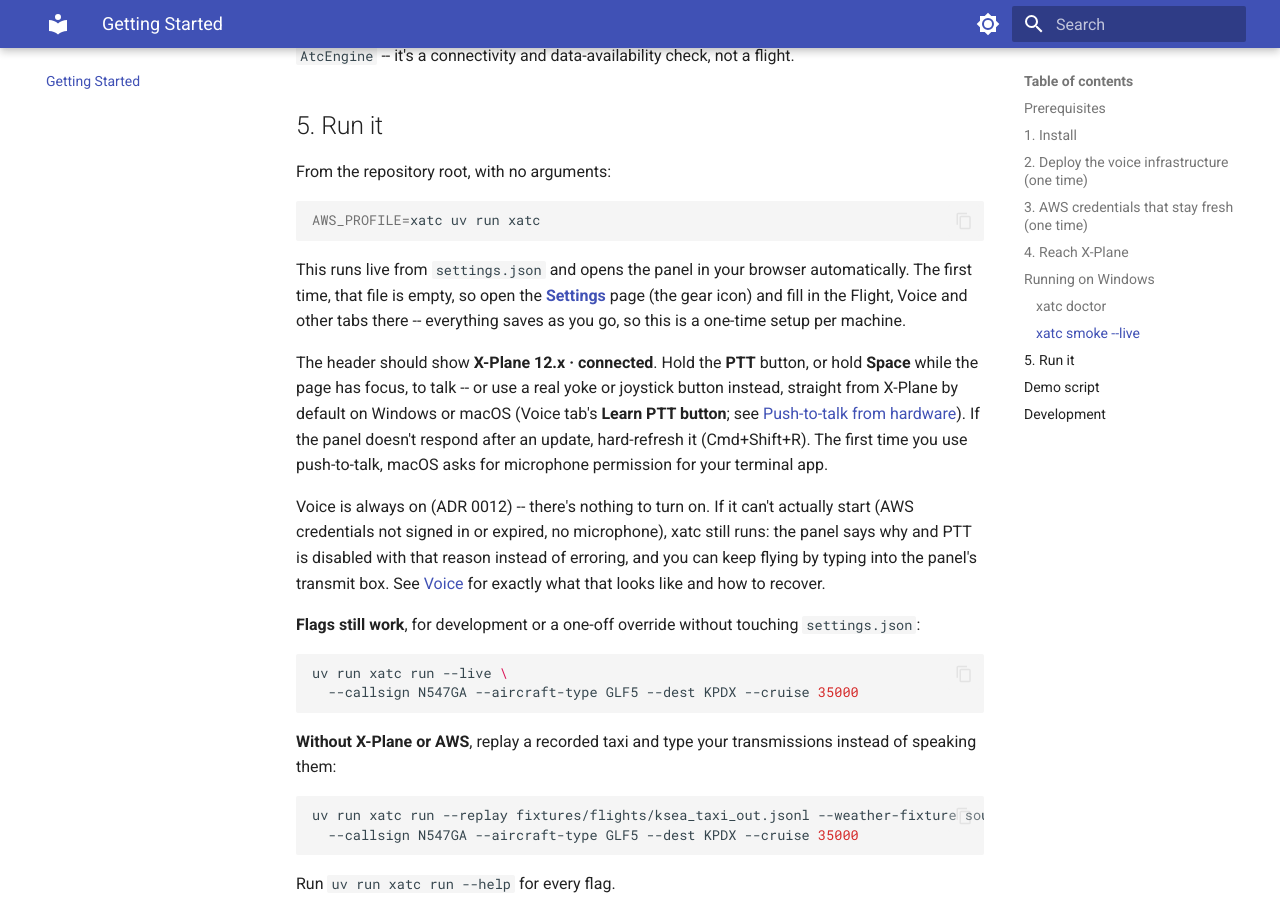
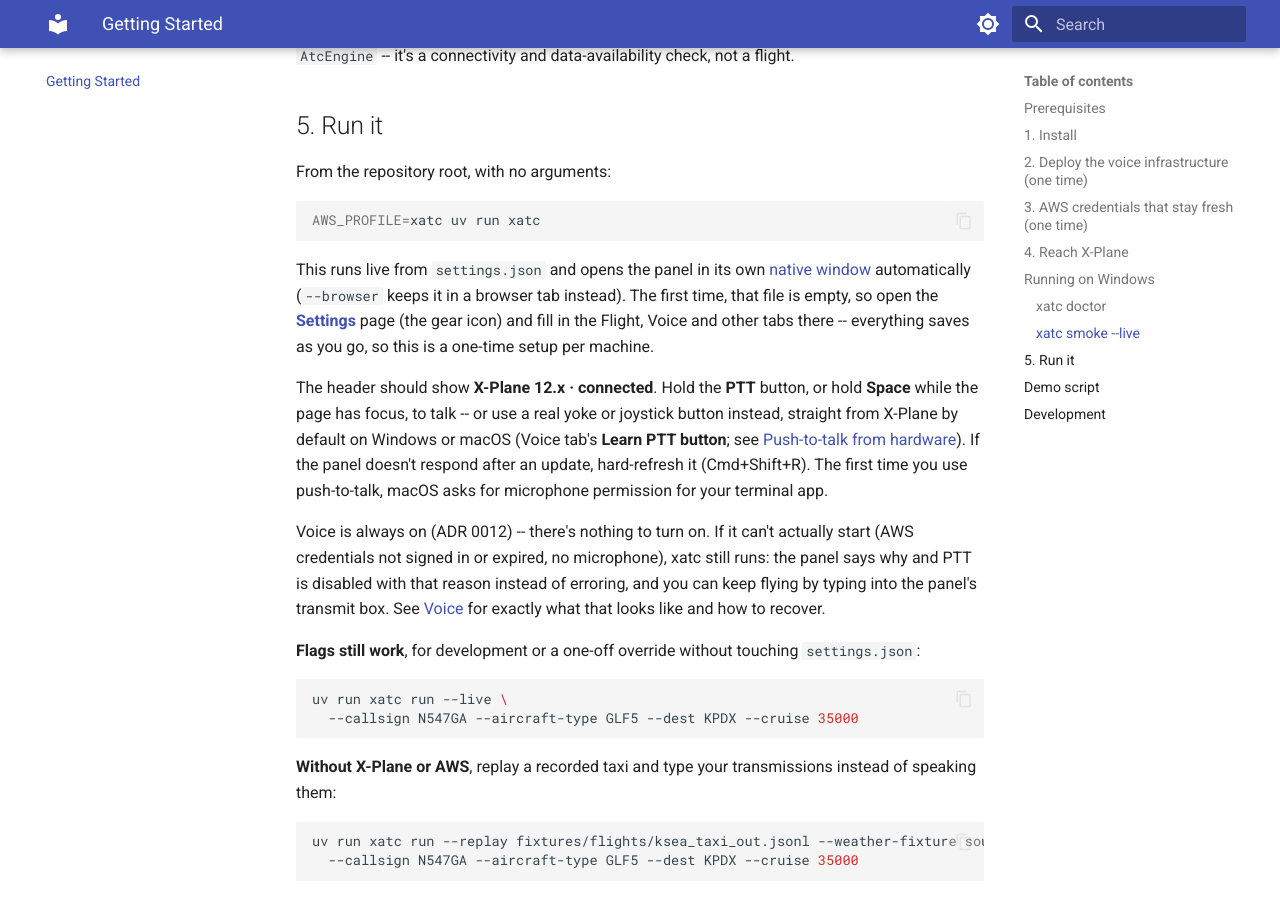
Before and after one commit to dbryant4/xplane12-atc-docs, an MkDocs documentation site: the page built from docs/getting-started.md, in a window 1280 px wide and 900 px high, scrolled down 3627 px. Built offline with MkDocs 1.6.1 and Material for MkDocs 9.7.7, drawn with Linux system fonts in a browser that asks for light colours; the version menu is left out; some of the changed text lies outside the part shown.

Commit message:
Document F20: the native desktop window (app PR #208)
xatc now opens the panel in its own native window by default
(pywebview: Edge WebView2 on Windows), remembering its size and
position in window.json, with an always-on-top toggle and a
--browser / settings.display.window escape hatch back to the old
browser-tab behavior. Adds a features/native-window.md page and
updates the Settings reference, radio panel Settings-tab table, and
the getting-started walkthrough's stale "opens in your browser"
wording.

Co-Authored-By: Claude Sonnet 5 <noreply@anthropic.com>

````diff
--- a/docs/getting-started.md
+++ b/docs/getting-started.md
@@ -114,10 +114,10 @@ running `xatc doctor` -- see below.
 **Every time you fly**, double-click `scripts\xatc-run.cmd`. It sets `AWS_PROFILE=xatc`
 (you still need that profile configured once, per step 3 above) and runs `xatc` with
 whatever arguments you give it -- none, for the normal double-click case. With no
-arguments, xatc runs live from `settings.json` and opens the panel in your browser
-automatically; configure the flight plan, voice and everything else from the
-[Settings page](features/radio-panel.md#settings) there, not flags. Flags still work for
-a one-off override, e.g. from a terminal:
+arguments, xatc runs live from `settings.json` and opens the panel in its own [native
+window](features/native-window.md) automatically; configure the flight plan, voice and
+everything else from the [Settings page](features/radio-panel.md#settings) there, not
+flags. Flags still work for a one-off override, e.g. from a terminal:
 
 ```powershell
 scripts\xatc-run.cmd run --live --dest KPDX --cruise 35000
@@ -173,8 +173,9 @@ From the repository root, with no arguments:
 AWS_PROFILE=xatc uv run xatc
 ```
 
-This runs live from `settings.json` and opens the panel in your browser automatically.
-The first time, that file is empty, so open the **[Settings](features/radio-panel.md#settings)**
+This runs live from `settings.json` and opens the panel in its own [native
+window](features/native-window.md) automatically (`--browser` keeps it in a browser tab
+instead). The first time, that file is empty, so open the **[Settings](features/radio-panel.md#settings)**
 page (the gear icon) and fill in the Flight, Voice and other tabs there -- everything
 saves as you go, so this is a one-time setup per machine.
 
--- a/mkdocs.yml
+++ b/mkdocs.yml
@@ -48,6 +48,7 @@ nav:
   - Features:
       - features/index.md
       - Radio panel: features/radio-panel.md
+      - Native window: features/native-window.md
       - Controller positions & frequencies: features/controller-positions.md
       - Flight state across restarts: features/flight-state.md
       - Live-sim robustness: features/live-sim-robustness.md
````
Also changed, not shown: docs/features/index.md (+1 -0 lines), docs/features/native-window.md (added, +61 -0 lines), docs/features/radio-panel.md (+1 -1 lines), docs/settings.md (+8 -3 lines).
